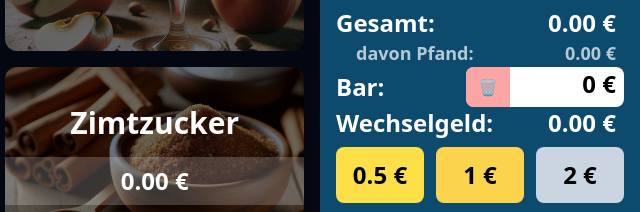
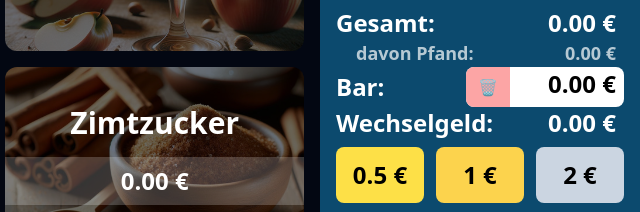
Before and after one commit to blackapple113/Bratapfelrechner, a website: page src/index.html in a window 1280 px wide. Both pictures are taken after a click on the button "Bestätigen". Shown: the part 365-577 px from the top of the page, 640-1280 px from the left. Drawn offline with Linux system fonts and the light colour scheme.

Commit message:
Update index.html
commented vibrate

```diff
--- a/src/index.html
+++ b/src/index.html
@@ -93,7 +93,7 @@
             updateTotal();
             updateReturn();
             updatePfand();
-            vibrate();
+            // vibrate();
         }
 
         function resetCash() {
@@ -116,7 +116,7 @@
             let cashElement = document.getElementById("cash");
             cashElement.value = information.cash.toFixed(2);
             updateReturn();
-            vibrate();
+            // vibrate();
         }
 
         function resetAll() {
@@ -125,9 +125,8 @@
             }
             information.total = 0.00;
             information.cash = 0.00;
-            let cashElement = document.getElementById("cash");
-            cashElement.value = 0;
             update();
+            updateCash();
             window.scrollTo({top: 0, behavior:"instant"});
         }
 
```
